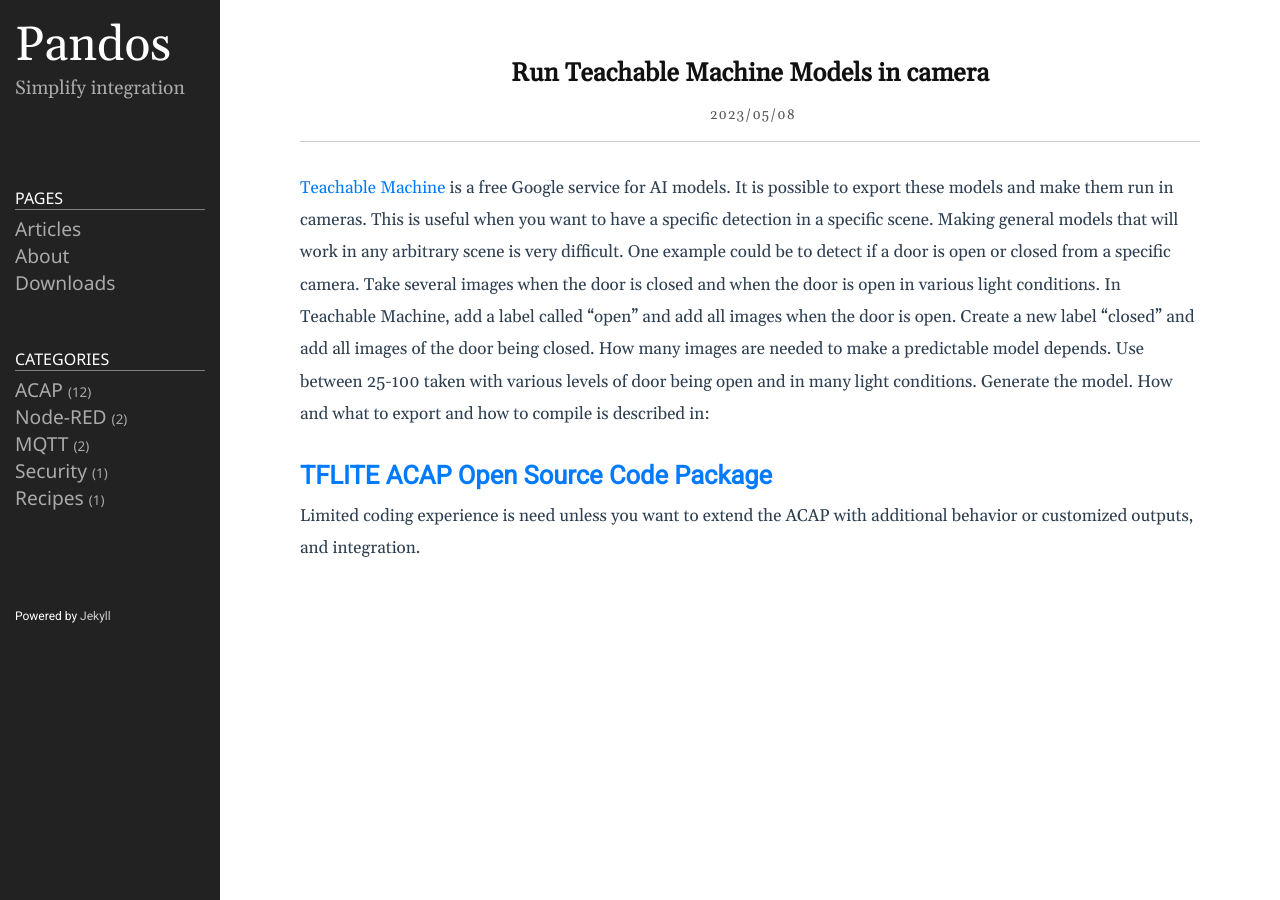
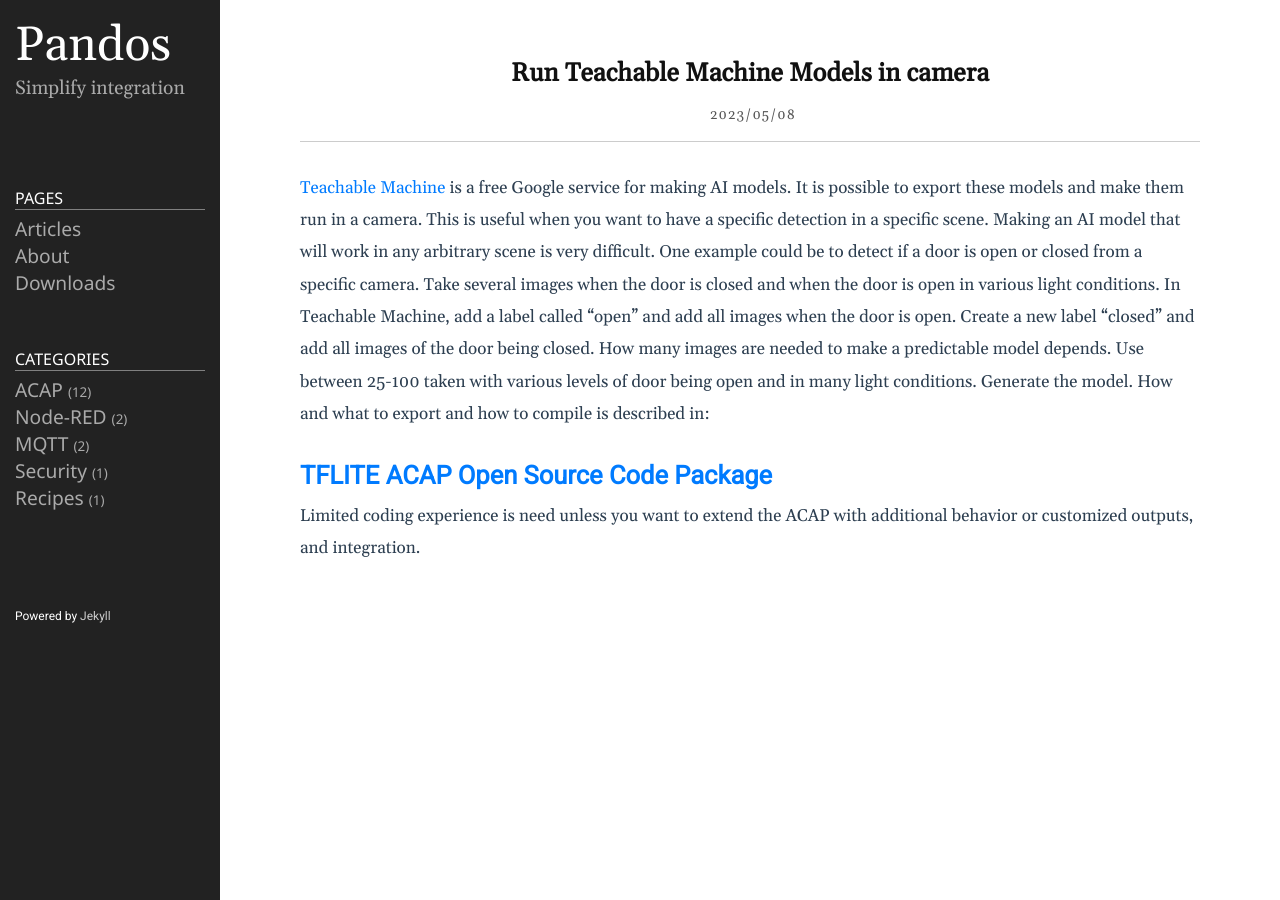
Before and after one commit to pandosme/pandosme.github.io, a Jekyll site: the page built from docs/_posts/2023-05-09-TeachableMachine.md, in a window 1280 px wide. Built offline with Jekyll 4.4.1, drawn with Linux system fonts in a browser that asks for light colours.

Commit message:
Update 2023-05-09-TeachableMachine.md

```diff
--- a/docs/_posts/2023-05-09-TeachableMachine.md
+++ b/docs/_posts/2023-05-09-TeachableMachine.md
@@ -4,7 +4,7 @@ title:  "Run Teachable Machine Models in camera"
 date: 2023-05-09 00:00:00 +0200
 categories: [ACAP]
 ---
-[Teachable Machine]( https://teachablemachine.withgoogle.com/) is a free Google service for AI models.  It is possible to export these models and make them run in cameras.  This is useful when you want to have a specific detection in a specific scene.  Making general models that will work in any arbitrary scene is very difficult.  One example could be to detect if a door is open or closed from a specific camera.  Take several images when the door is closed and when the door is open in various light conditions.  In Teachable Machine, add a label called “open” and add all images when the door is open. Create a new label “closed” and add all images of the door being closed.  How many images are needed to make a predictable model depends.  Use between 25-100 taken with various levels of door being open and in many light conditions.  Generate the model.  How and what to export and how to compile is described in:
+[Teachable Machine]( https://teachablemachine.withgoogle.com/) is a free Google service for making AI models.  It is possible to export these models and make them run in a camera.  This is useful when you want to have a specific detection in a specific scene.  Making an AI model that will work in any arbitrary scene is very difficult.  One example could be to detect if a door is open or closed from a specific camera.  Take several images when the door is closed and when the door is open in various light conditions.  In Teachable Machine, add a label called “open” and add all images when the door is open. Create a new label “closed” and add all images of the door being closed.  How many images are needed to make a predictable model depends.  Use between 25-100 taken with various levels of door being open and in many light conditions.  Generate the model.  How and what to export and how to compile is described in:
 
 ## [TFLITE ACAP Open Source Code Package](https://github.com/pandosme/TFLITE_1)
 
```
